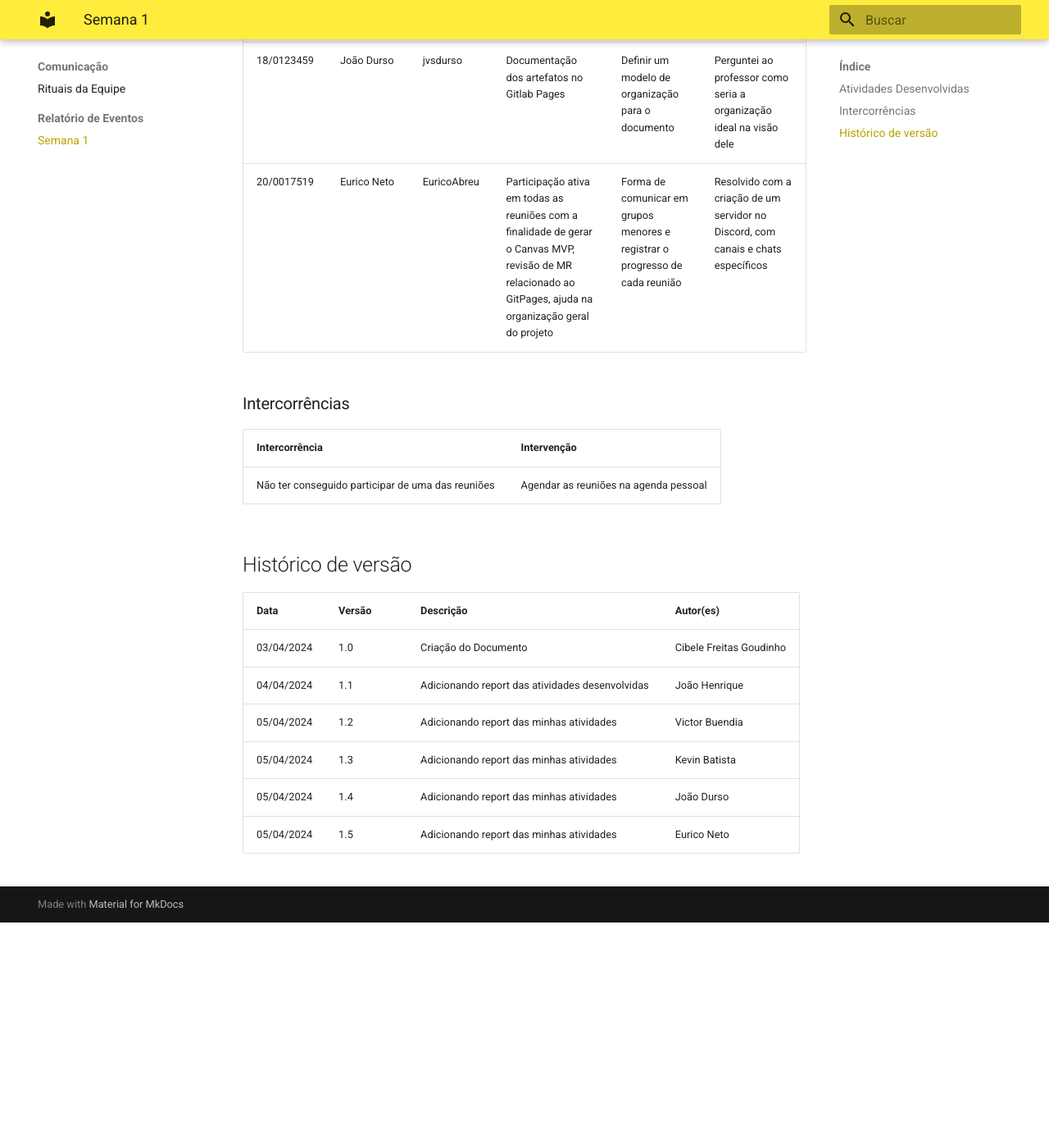
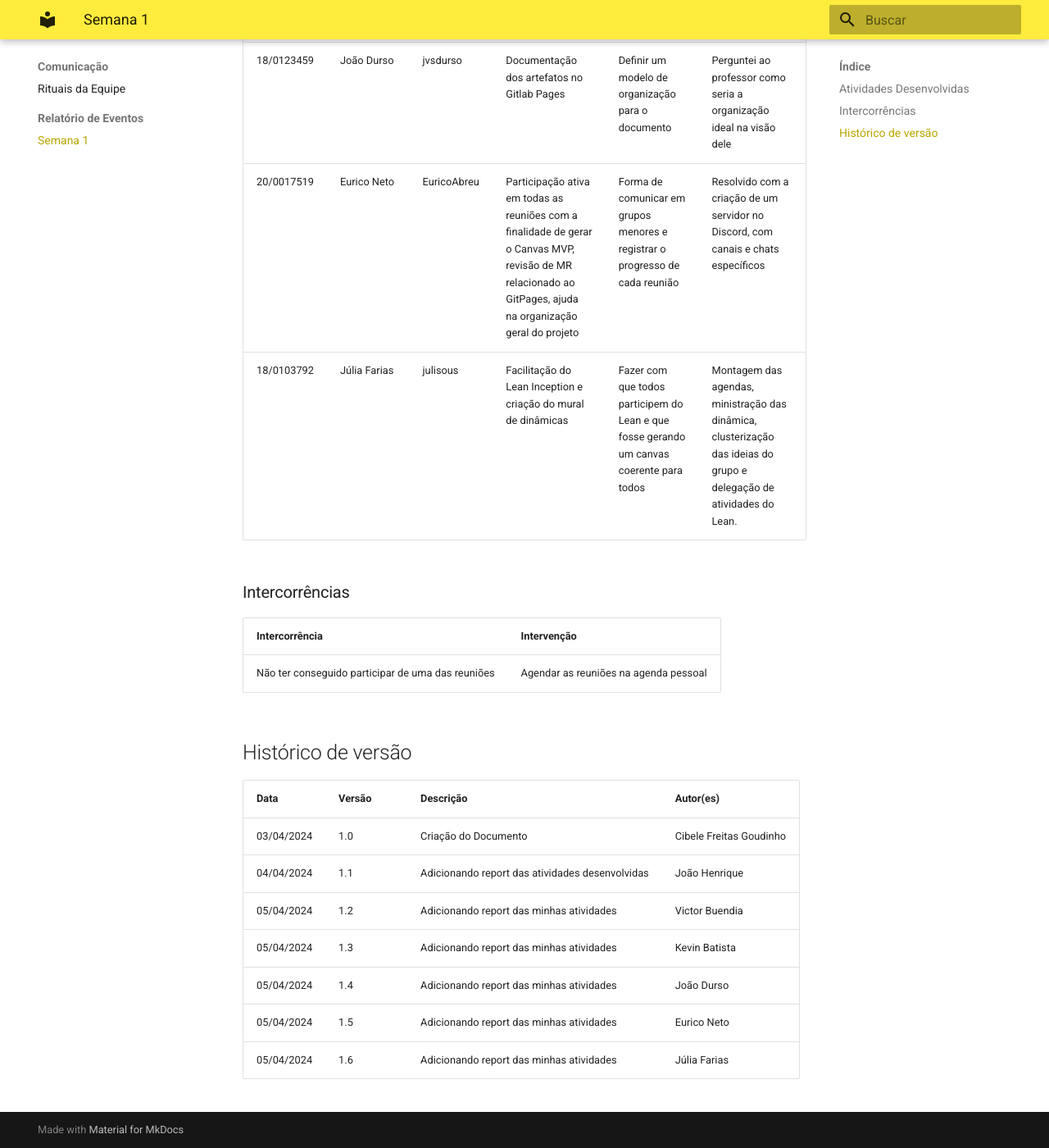
Before and after one commit to Simula-Fin/DOCS, an MkDocs documentation site: the page built from docs/reports/week1.md, in a window 1280 px wide and 1400 px high, scrolled down 1023 px. Shown: the whole window at 82% size. Built offline with MkDocs 1.6.1 and Material for MkDocs 9.7.7, drawn with Linux system fonts in a browser that asks for light colours; before the commit the page ends 2148 px from its top, so only the background shows below that.

Commit message:
Update file week1.md

```diff
--- a/docs/reports/week1.md
+++ b/docs/reports/week1.md
@@ -8,6 +8,7 @@
 | 18/0042386 | Kevin Batista   | kevinluis       | Organização das informações do time no Gitlab e participação ativa nas 3 reuniões do Lean Inception para gerar o Canvas MVP                                        | Reunir todas as informações do time inteiro                                  | Planilha que centralizou todas essas informações para preencher no gitlab         |
 | 18/0123459 | João Durso      | jvsdurso        | Documentação dos artefatos no Gitlab Pages                                                                                                                         | Definir um modelo de organização para o documento                            | Perguntei ao professor como seria a organização ideal na visão dele               |
 | 20/0017519 | Eurico Neto     | EuricoAbreu     | Participação ativa em todas as reuniões com a finalidade de gerar o Canvas MVP, revisão de MR relacionado ao GitPages, ajuda na organização geral do projeto       | Forma de comunicar em grupos menores e registrar o progresso de cada reunião | Resolvido com a criação de um servidor no Discord, com canais e chats específicos |
+| 18/0103792 | Júlia Farias  | julisous       | Facilitação do Lean Inception e criação do mural de dinâmicas | Fazer com que todos participem do Lean e que fosse gerando um canvas coerente para todos |Montagem das agendas, ministração das dinâmica, clusterização das ideias do grupo e delegação de atividades do Lean.                                                                                                                               | Conversar os outros integrantes do grupo e olhar a documentação do GitLab         |
 
 ### Intercorrências
 
@@ -25,3 +26,4 @@
 | 05/04/2024 | 1.3    | Adicionando report das minhas atividades        | Kevin Batista           |
 | 05/04/2024 | 1.4    | Adicionando report das minhas atividades        | João Durso              |
 | 05/04/2024 | 1.5    | Adicionando report das minhas atividades        | Eurico Neto             |
+| 05/04/2024 | 1.6    | Adicionando report das minhas atividades        | Júlia Farias            |
```
